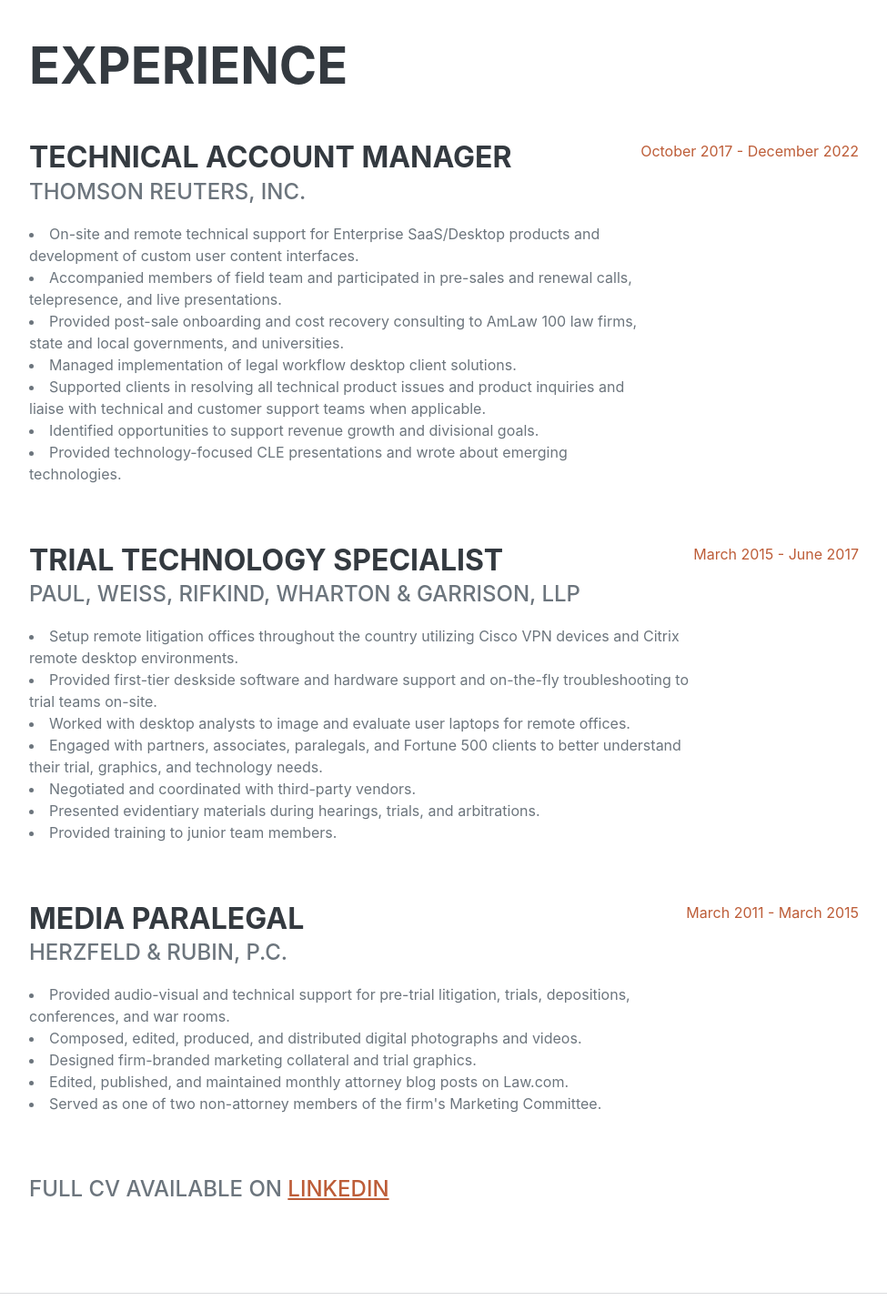
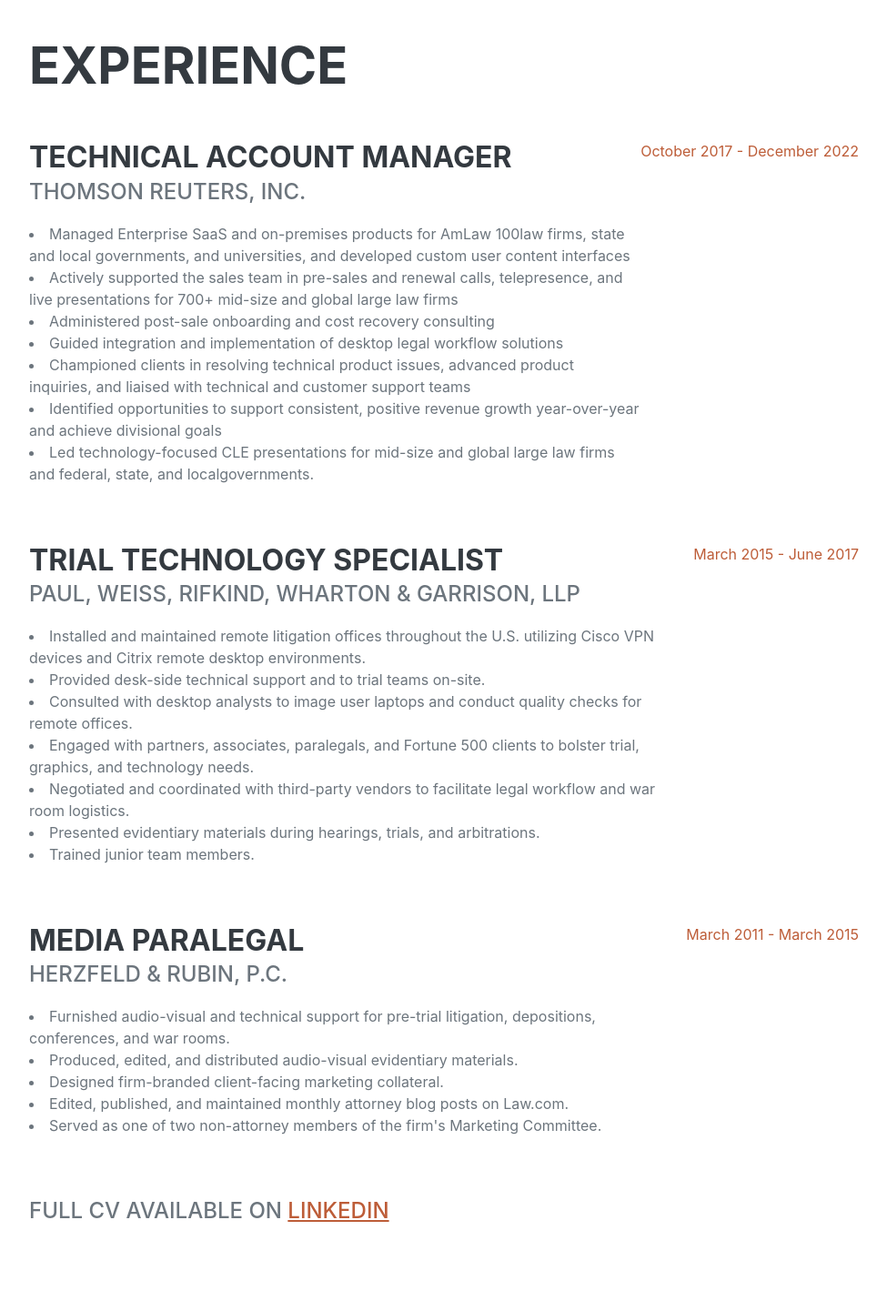
Before and after one commit to ejseader/flask_resume, a Flask app: page / in a window 1280 px wide. Shown: the part 842-2283 px from the top of the page at 91% size, without its empty margins (288-1263 px from the left). Run offline with Flask 2, Linux system fonts and the light colour scheme; some libraries are stand-ins or nearby versions; some web fonts are replaced.

Commit message:
Edited work history

```diff
--- a/templates/index.html
+++ b/templates/index.html
@@ -67,13 +67,13 @@
                         <div class="flex-grow-1">
                             <h3 class="mb-0">Technical Account Manager</h3>
                             <div class="subheading mb-3">Thomson Reuters, Inc.</div>
-                            <p><li>On-site and remote technical support for Enterprise SaaS/Desktop products and development of custom user content interfaces.</li>
-                            <li>Accompanied members of field team and participated in pre-sales and renewal calls, telepresence, and live presentations.</li>
-                            <li>Provided post-sale onboarding and cost recovery consulting to AmLaw 100 law firms, state and local governments, and universities.</li>
-                            <li>Managed implementation of legal workflow desktop client solutions.</li>
-                            <li>Supported clients in resolving all technical product issues and product inquiries and liaise with technical and customer support teams when applicable.</li>
-                            <li>Identified opportunities to support revenue growth and divisional goals.</li>
-                            <li>Provided technology-focused CLE presentations and wrote about emerging technologies.</li> </p>
+                            <p><li>Managed Enterprise SaaS and on-premises products for AmLaw 100law firms, state and local governments, and universities, and developed custom user content interfaces</li>
+                            <li>Actively supported the sales team in pre-sales and renewal calls, telepresence, and live presentations for 700+ mid-size and global large law firms</li>
+                            <li>Administered post-sale onboarding and cost recovery consulting</li>
+                            <li>Guided integration and implementation of desktop legal workflow solutions</li>
+                            <li>Championed clients in resolving technical product issues, advanced product inquiries, and liaised with technical and customer support teams</li>
+                            <li>Identified opportunities to support consistent, positive revenue growth year-over-year and achieve divisional goals</li>
+                            <li>Led technology-focused CLE presentations for mid-size and global large law firms and federal, state, and localgovernments.</li></p>
                         </div>
                         <div class="flex-shrink-0"><span class="text-primary">October 2017 - December 2022</span></div>
                     </div>
@@ -81,13 +81,13 @@
                         <div class="flex-grow-1">
                             <h3 class="mb-0">Trial Technology Specialist</h3>
                             <div class="subheading mb-3">Paul, Weiss, Rifkind, Wharton & Garrison, LLP</div>
-                            <p><li>Setup remote litigation offices throughout the country utilizing Cisco VPN devices and Citrix remote desktop environments.</li>
-                            <li>Provided first-tier deskside software and hardware support and on-the-fly troubleshooting to trial teams on-site.</li>
-                            <li>Worked with desktop analysts to image and evaluate user laptops for remote offices.</li>
-                            <li>Engaged with partners, associates, paralegals, and Fortune 500 clients to better understand their trial, graphics, and technology needs.</li>
-                            <li>Negotiated and coordinated with third-party vendors.</li>
+                            <p><li>Installed and maintained remote litigation offices throughout the U.S. utilizing Cisco VPN devices and Citrix remote desktop environments.</li>
+                            <li>Provided desk-side technical support and to trial teams on-site.</li>
+                            <li>Consulted with desktop analysts to image user laptops and conduct quality checks for remote offices.</li>
+                            <li>Engaged with partners, associates, paralegals, and Fortune 500 clients to bolster trial, graphics, and technology needs.</li>
+                            <li>Negotiated and coordinated with third-party vendors to facilitate legal workflow and war room logistics.</li>
                             <li>Presented evidentiary materials during hearings, trials, and arbitrations.</li>
-                            <li>Provided training to junior team members.</li> </p>
+                            <li>Trained junior team members.</li> </p>
                         </div>
                         <div class="flex-shrink-0"><span class="text-primary">March 2015 - June 2017</span></div>
                     </div>
@@ -95,9 +95,9 @@
                         <div class="flex-grow-1">
                             <h3 class="mb-0">Media Paralegal</h3>
                             <div class="subheading mb-3">Herzfeld & Rubin, P.C.</div>
-                            <p><li>Provided audio-visual and technical support for pre-trial litigation, trials, depositions, conferences, and war rooms.</li>
-                            <li>Composed, edited, produced, and distributed digital photographs and videos.</li>
-                            <li>Designed firm-branded marketing collateral and trial graphics.</li>
+                            <p><li>Furnished audio-visual and technical support for pre-trial litigation, depositions, conferences, and war rooms.</li>
+                            <li>Produced, edited, and distributed audio-visual evidentiary materials.</li>
+                            <li>Designed firm-branded client-facing marketing collateral.</li>
                             <li>Edited, published, and maintained monthly attorney blog posts on Law.com.</li>
                             <li>Served as one of two non-attorney members of the firm's Marketing Committee.</li> </p>
                         </div>
```
